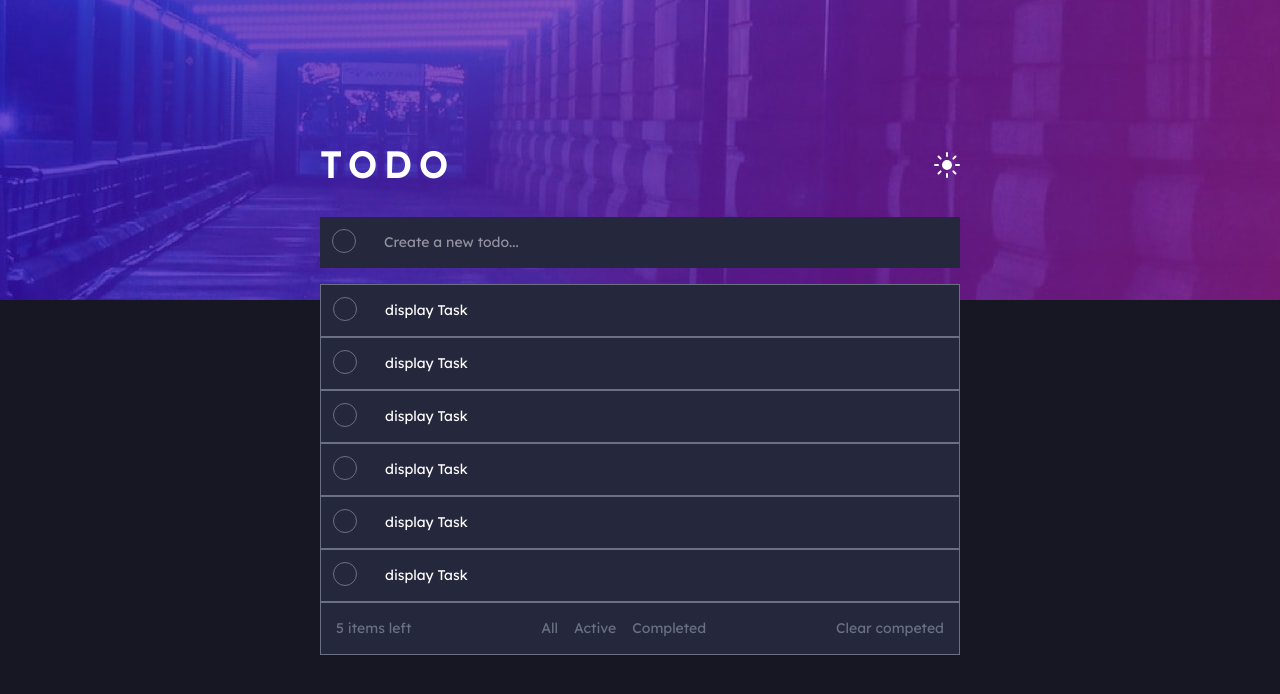
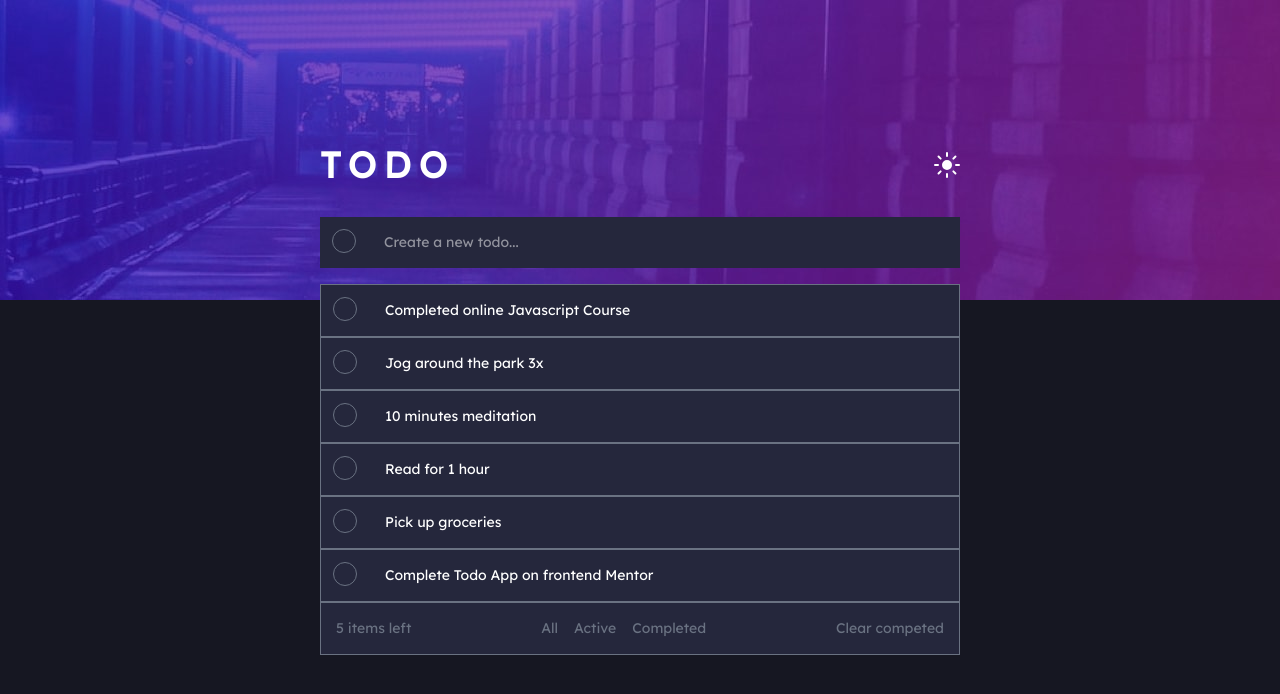
Before and after one commit to Segundavid-Dev/react-tailwind, a React (Vite) app: page / in a window 1280 px wide. Shown: the top 694 px of the page. Built offline with nearby package versions, Linux system fonts and the light colour scheme.

Commit message:
List rendered my initialTask

```diff
--- a/src/App.css
+++ b/src/App.css
@@ -5,6 +5,6 @@
 }
 
 body {
-  background-image: url(../public/images/bg-desktop-dark.jpg);
+  background-image: url(/images/bg-desktop-dark.jpg);
   background-repeat: no-repeat;
 }
--- a/src/App.jsx
+++ b/src/App.jsx
@@ -74,16 +74,21 @@ function DisplayTask() {
   return (
     <div className="w-full relative bg-[var(--input-background)]">
       {initialTask.map((task) => (
-        <Task />
+        <Task
+          task={task.tasks}
+          key={task.id}
+          status={task.status}
+          id={task.id}
+        />
       ))}
     </div>
   );
 }
 
-function Task() {
+function Task({ task }) {
   return (
     <div className="pt-[15px] pb-[15px] pl-[4rem] border-[1px] border-gray-500 text-[14px] relative">
-      <p>display Task</p>
+      <li className="list-none">{task}</li>
       <div className="absolute left-3 top-3 w-6 h-6 border-1 border-gray-500 rounded-full cursor-pointer"></div>
     </div>
   );
@@ -92,7 +97,7 @@ function Task() {
 function FilterTask() {
   return (
     <ul className="w-full bg-[var(--input-background)] p-[15px] border-[1px] border-gray-500 text-[14px] relative flex text-gray-500 items-center justify-between cursor-pointer">
-      <li>5 items left</li>
+      <li className="">5 items left</li>
       <span className="flex gap-4">
         <li>All</li>
         <li>Active</li>
```
